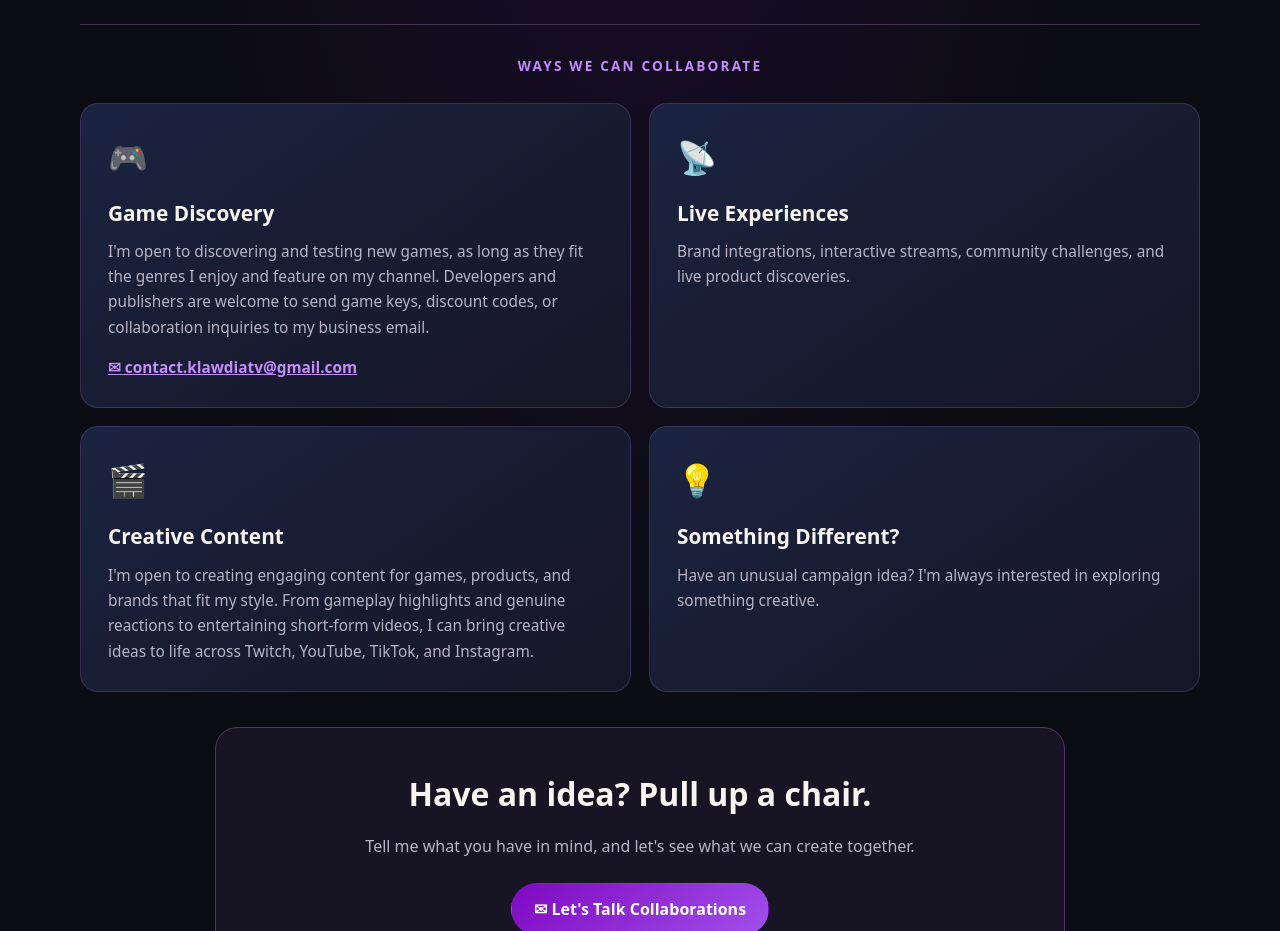
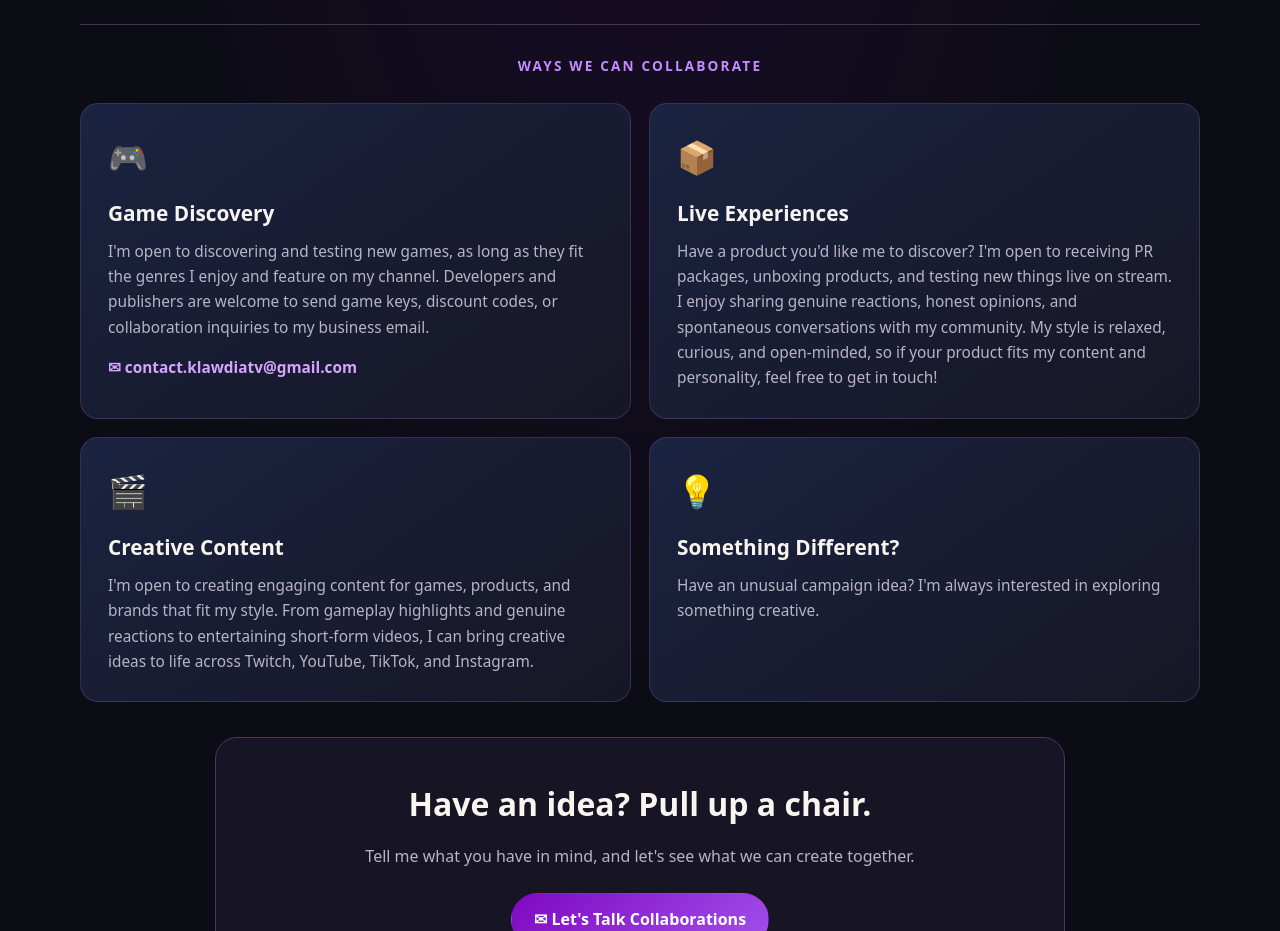
Before and after one commit to KlawdiaTV/The-Parlor, a plain HTML site: page index.html in a window 1280 px wide. Shown: the part 2420-3351 px from the top of the page. Drawn offline with Linux system fonts and the light colour scheme.

Commit message:
Update index.html

```diff
--- a/index.html
+++ b/index.html
@@ -5,8 +5,7 @@
   <meta charset="UTF-8">
   <meta name="viewport" content="width=device-width, initial-scale=1.0">
   <meta name="theme-color" content="#0c0c14">
-
-  <meta name="description" content="Welcome to The Parlor, the home of KlawdiaTV. Live streaming, gaming archives, honest reviews, content creation, and creative collaborations.">
+  <meta name="description" content="Welcome to The Parlor, the home of KlawdiaTV. Live streams, gaming reviews, creative content and collaborations.">
 
   <title>The Parlor | KlawdiaTV</title>
 
@@ -266,9 +265,7 @@
       text-decoration: underline;
     }
 
-    /* =====================================
-       NEW COLLABORATION SECTION
-    ====================================== */
+    /* COLLABORATIONS */
 
     .collab-section {
       background:
@@ -373,7 +370,22 @@
       margin-bottom: 0;
     }
 
-    /* COLLABORATION CONTACT BOX */
+    .collab-card .card-email {
+      margin-top: 15px;
+      overflow-wrap: anywhere;
+    }
+
+    .collab-card .card-email a {
+      color: #d4a4ff;
+      font-weight: 700;
+      text-decoration: none;
+    }
+
+    .collab-card .card-email a:hover {
+      text-decoration: underline;
+    }
+
+    /* COLLABORATION CONTACT */
 
     .collab-contact {
       max-width: 850px;
@@ -452,7 +464,7 @@
       text-align: center;
     }
 
-    /* RESPONSIVE DESIGN */
+    /* MOBILE */
 
     @media (max-width: 760px) {
       .nav {
@@ -532,9 +544,7 @@
 
   <main>
 
-    <!-- =====================================
-         HERO / WELCOME
-    ====================================== -->
+    <!-- WELCOME -->
 
     <section class="hero" id="home">
       <div class="container">
@@ -572,9 +582,7 @@
       </div>
     </section>
 
-    <!-- =====================================
-         SECTION 1 - ABOUT ME
-    ====================================== -->
+    <!-- SECTION 1 - ABOUT ME -->
 
     <section class="content" id="about">
       <div class="container">
@@ -619,9 +627,7 @@
       </div>
     </section>
 
-    <!-- =====================================
-         SECTION 2 - GAME LIBRARY
-    ====================================== -->
+    <!-- SECTION 2 - GAME LIBRARY -->
 
     <section class="content alt" id="games">
       <div class="container">
@@ -693,9 +699,7 @@
       </div>
     </section>
 
-    <!-- =====================================
-         SECTION 3 - NEW COLLABORATIONS
-    ====================================== -->
+    <!-- SECTION 3 - COLLABORATIONS -->
 
     <section class="content collab-section" id="collaborations">
       <div class="container">
@@ -765,10 +769,8 @@
               business email.
             </p>
 
-  <p style="margin-top: 15px;">
-    <a href="mailto:contact.klawdiatv@gmail.com"
-       style="color: #c48cff; font-weight: 700;
-              overflow-wrap: anywhere;">
+            <p class="card-email">
+              <a href="mailto:contact.klawdiatv@gmail.com?subject=Game%20Discovery%20Inquiry">
                 ✉ contact.klawdiatv@gmail.com
               </a>
             </p>
@@ -779,14 +781,20 @@
 
           <article class="collab-card">
 
-            <div class="collab-icon" aria-hidden="true">📡</div>
+            <div class="collab-icon" aria-hidden="true">📦</div>
 
             <h3>Live Experiences</h3>
 
             <p>
-              Brand integrations, interactive streams,
-              community challenges,
-              and live product discoveries.
+              Have a product you'd like me to discover?
+              I'm open to receiving PR packages,
+              unboxing products, and testing new things
+              live on stream. I enjoy sharing genuine
+              reactions, honest opinions, and spontaneous
+              conversations with my community.
+              My style is relaxed, curious, and open-minded,
+              so if your product fits my content and
+              personality, feel free to get in touch!
             </p>
 
           </article>
@@ -800,17 +808,18 @@
             <h3>Creative Content</h3>
 
             <p>
-    I'm open to creating engaging content for games,
-    products, and brands that fit my style.
-    From gameplay highlights and genuine reactions
-    to entertaining short-form videos,
-    I can bring creative ideas to life across
-    Twitch, YouTube, TikTok, and Instagram.
+              I'm open to creating engaging content
+              for games, products, and brands that
+              fit my style. From gameplay highlights
+              and genuine reactions to entertaining
+              short-form videos, I can bring creative
+              ideas to life across Twitch, YouTube,
+              TikTok, and Instagram.
             </p>
 
           </article>
 
-          <!-- CUSTOM IDEAS -->
+          <!-- SOMETHING DIFFERENT -->
 
           <article class="collab-card">
 
@@ -856,9 +865,7 @@
       </div>
     </section>
 
-    <!-- =====================================
-         SECTION 4 - SOCIAL MEDIA
-    ====================================== -->
+    <!-- SECTION 4 - SOCIAL MEDIA -->
 
     <section class="content alt" id="socials">
       <div class="container">
```
Lines whose indentation alone changed are shown as unchanged.
